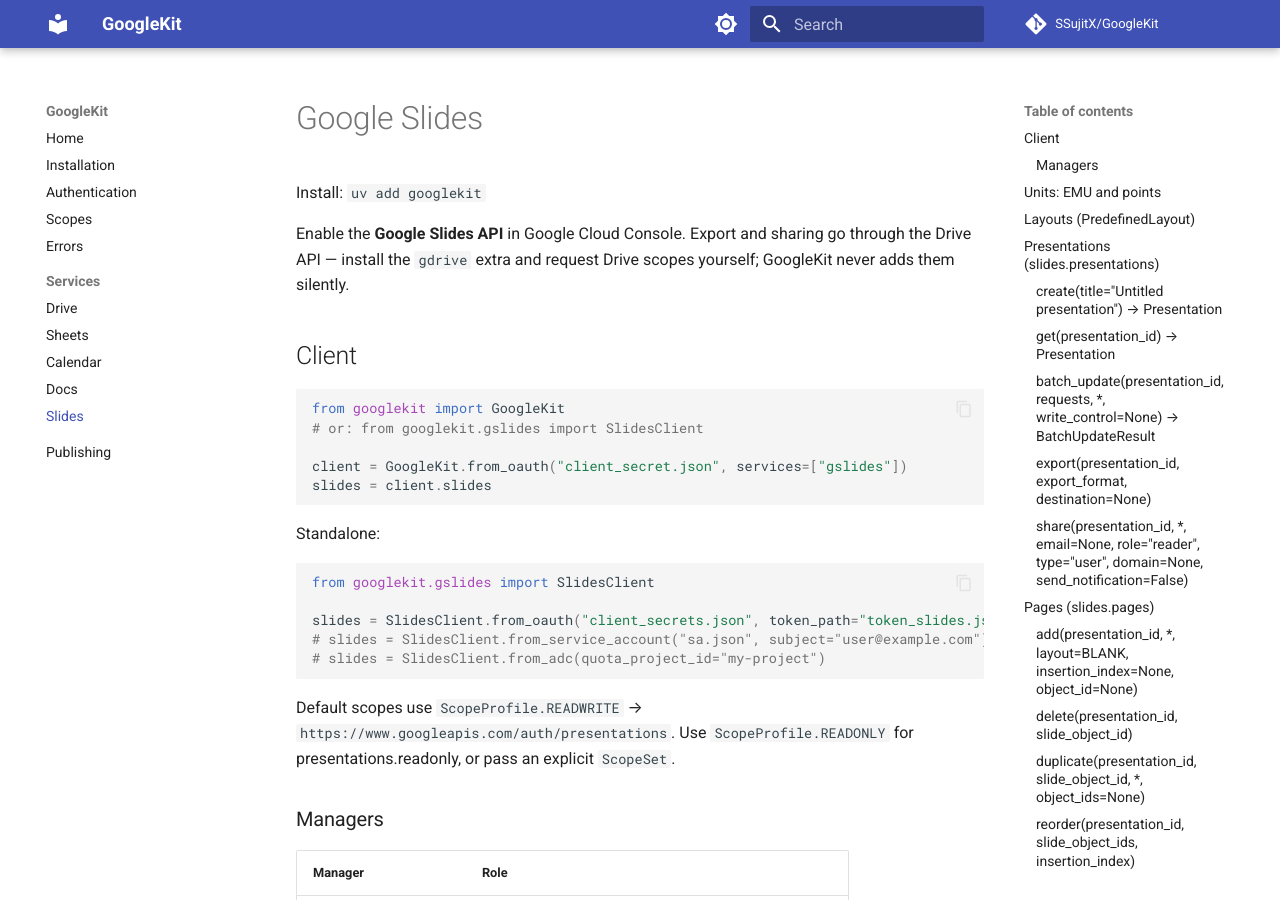
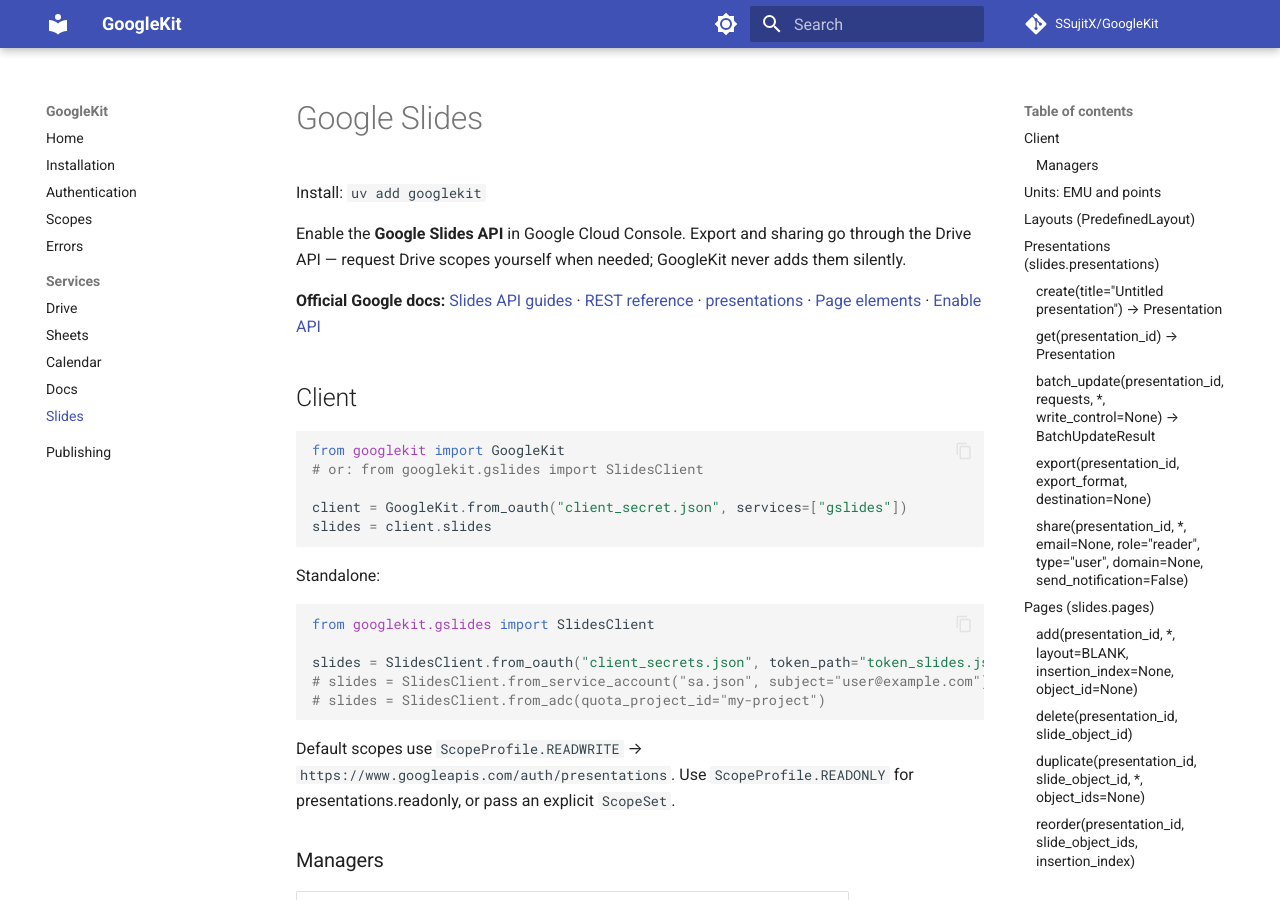
Before and after one commit to SSujitX/GoogleKit, an MkDocs documentation site: the page built from docs/slides.md, in a window 1280 px wide and 900 px high. Built offline with MkDocs 1.6.1 and Material for MkDocs 9.7.7, drawn with Linux system fonts in a browser that asks for light colours; comment, search, counter and statistics services are not loaded.

Commit message:
docs: Enhance slides documentation with metadata and official Google API links for better user guidance

```diff
--- a/docs/slides.md
+++ b/docs/slides.md
@@ -1,8 +1,21 @@
+---
+title: Google Slides API Python client (GoogleKit)
+description: >-
+  Build Google Slides presentations with GoogleKit — pages, shapes, images,
+  tables, and template text replace for Slides API v1.
+---
+
 # Google Slides
 
 Install: `uv add googlekit`
 
-Enable the **Google Slides API** in Google Cloud Console. Export and sharing go through the Drive API — install the `gdrive` extra and request Drive scopes yourself; GoogleKit never adds them silently.
+Enable the **Google Slides API** in Google Cloud Console. Export and sharing go through the Drive API — request Drive scopes yourself when needed; GoogleKit never adds them silently.
+
+**Official Google docs:** [Slides API guides](https://developers.google.com/workspace/slides/api/guides/overview) ·
+[REST reference](https://developers.google.com/workspace/slides/api/reference/rest) ·
+[presentations](https://developers.google.com/workspace/slides/api/reference/rest/v1/presentations) ·
+[Page elements](https://developers.google.com/workspace/slides/api/guides/add-image) ·
+[Enable API](https://console.cloud.google.com/apis/library/slides.googleapis.com)
 
 ## Client
 
```
